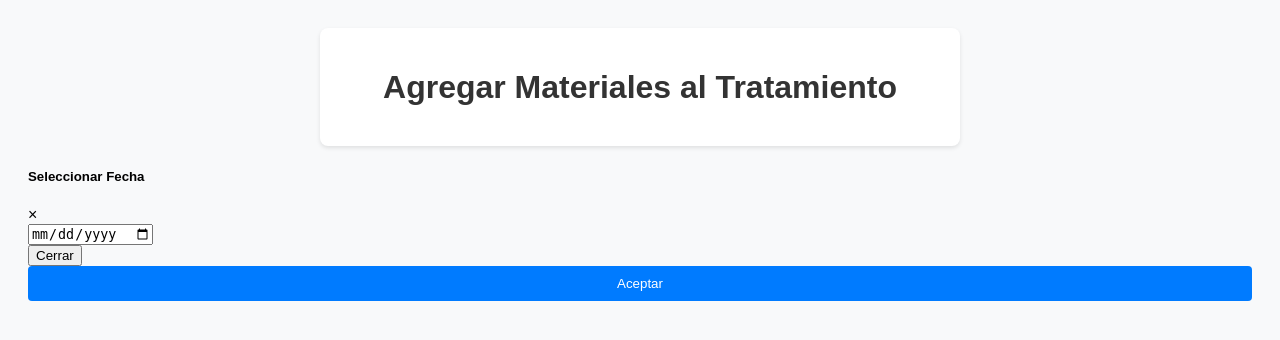
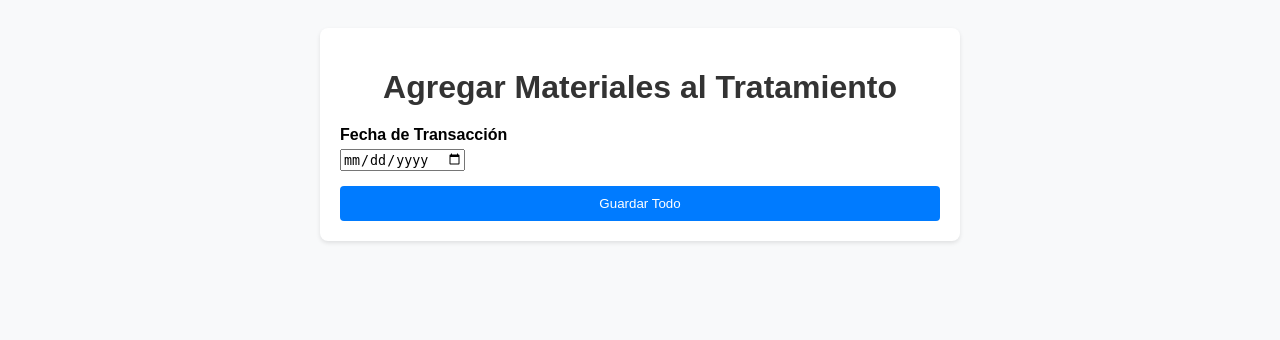
Before and after one commit to url-classes/ClinicaDental, a Django app: page /ventas/1/agregar_material in a window 1280 px wide. Shown: the top 340 px of the page. Run offline with Django 5.2, Linux system fonts and the light colour scheme; data that the repository does not hold is empty.

Commit message:
agregue la funcionalidad de aregar fecha y id material

```diff
--- a/app/templates/layouts/agregar_tratamiento_material.html
+++ b/app/templates/layouts/agregar_tratamiento_material.html
@@ -27,31 +27,19 @@
                     {% endif %}
                 </div>
             {% endfor %}
+            <!-- Aquí incorporamos el campo de fecha de transacción dentro del mismo formulario -->
+            <div class="form-group">
+                <label for="fecha_transaccion">Fecha de Transacción</label>
+                <input type="date" name="fecha_transaccion" class="form-control" required>
+            </div>
+            <!-- Aquí asumo que el ID del tratamiento se está pasando al contexto de la plantilla correctamente -->
+            <!-- Esto insertará el ID del tratamiento en el formulario como un campo oculto -->
+            <input type="hidden" name="tratamiento_id" value="{{ tratamiento.id }}" required>
+
+            <!-- Botón de envío para todo el formulario -->
+            <button type="submit" class="btn btn-primary">Guardar Todo</button>
         </form>
     </div>
-<div class="modal fade" id="fechaModal" tabindex="-1" role="dialog" aria-labelledby="fechaModalLabel" aria-hidden="true">
-    <div class="modal-dialog" role="document">
-      <div class="modal-content">
-        <div class="modal-header">
-          <h5 class="modal-title" id="fechaModalLabel">Seleccionar Fecha</h5>
-            <span aria-hidden="true">&times;</span>
-          </button>
-        </div>
-        <form method="POST">
-          {% csrf_token %}
-          <div class="modal-body">
-            <input type="date" name="fecha_transaccion" class="form-control">
-            <!-- Campo oculto para pasar el ID del tratamiento -->
-            <input type="hidden" name="tratamiento_id" value="{{ tratamiento.idtratamientno }}">
-          </div>
-          <div class="modal-footer">
-            <button type="button" class="btn btn-secondary" data-dismiss="modal">Cerrar</button>
-            <button type="submit" class="btn btn-primary">Aceptar</button>
-          </div>
-        </form>
-      </div>
-    </div>
-  </div>
 </body>
 </html>
 {% endblock %}
--- a/app/views.py
+++ b/app/views.py
@@ -24,6 +24,7 @@ from io import BytesIO
 from .models import Dentista, Asistente, Paciente, Factura
 from .forms import DentistaForm, AsistenteForm
 from django.db.models import F, FloatField, ExpressionWrapper
+from django.db import transaction
 
 # Create your views here.
 
@@ -275,6 +276,10 @@ def agregar_tratamiento_material(request, idtratamientno):
     if request.method == 'POST':
         form = TratamientoMaterialForm(request.POST)
         if form.is_valid():
+            # Asegurar que el tratamiento existe
+            tratamiento = get_object_or_404(Tratamiento, pk=idtratamientno)
+            fecha_transaccion = request.POST.get("fecha_transaccion")  # Obtener la fecha de transacción una sola vez
+
             for material in Material.objects.all():
                 material_seleccionado = form.cleaned_data.get(f'material_seleccionado_{material.idmaterial}', False)
                 cantidad = form.cleaned_data.get(f'cantidad_{material.idmaterial}', 0)
@@ -282,28 +287,23 @@ def agregar_tratamiento_material(request, idtratamientno):
                 if material_seleccionado and cantidad > 0:
                     # Usar get_or_create para prevenir IntegrityError por duplicados
                     tratamiento_material, created = TratamientoMaterial.objects.get_or_create(
-                        tratamiento_idtratamientno_id=idtratamientno,
-                        material_idmaterial_id=material.idmaterial,
-                        defaults={'cantidad_utilizada': cantidad}
+                        tratamiento_idtratamientno=tratamiento,
+                        material_idmaterial=material,
+                        defaults={
+                            'cantidad_utilizada': cantidad,
+                            'fecha_transaccion': fecha_transaccion
+                        }
                     )
 
-                    # Si el objeto ya existía, y no fue creado en esta llamada, actualizamos la cantidad
+                    # Si el objeto ya existía, y no fue creado en esta llamada, actualizamos la cantidad y fecha
                     if not created:
                         tratamiento_material.cantidad_utilizada = cantidad
+                        tratamiento_material.fecha_transaccion = fecha_transaccion
                         tratamiento_material.save()
-
-                    fecha_transaccion = request.POST.get("fecha_transaccion")
-                    tratamiento = get_object_or_404(Tratamiento, pk=idtratamientno)
-
-                    TratamientoMaterial.objects.create(
-                        tratamiento_idtratamientno=tratamiento,
-                        fecha_transaccion=fecha_transaccion,
-                        # Configura otros campos según sea necesario
-                    )
 
             return redirect('ventas')
         else:
-            # Manejar el caso de formulario no válido si es necesario
+            # Opcional: agregar manejo para formularios no válidos aquí
             pass
     else:
         form = TratamientoMaterialForm()
```
